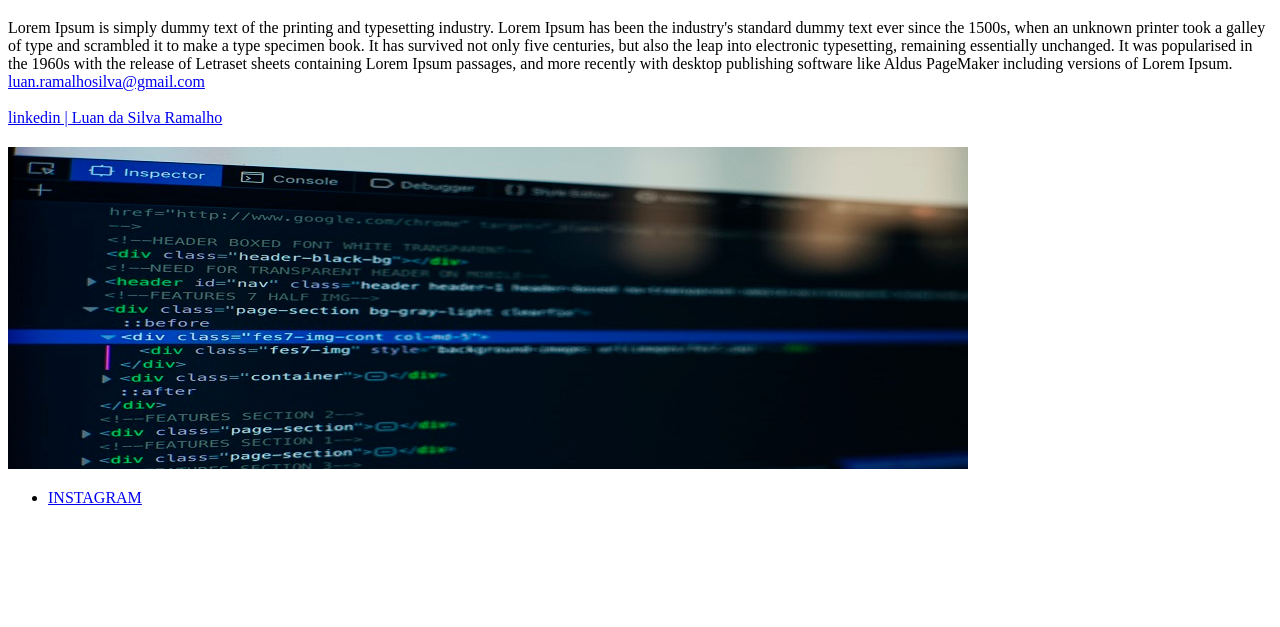
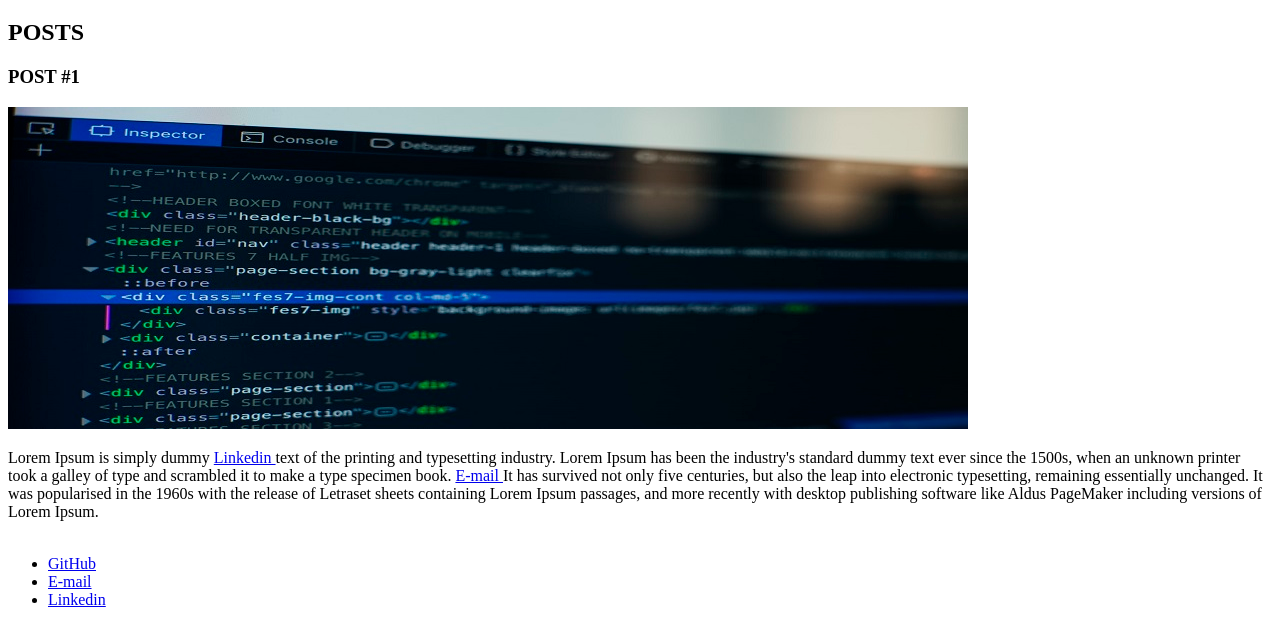
Before and after one commit to luanlsr/Bootcamp-everis-FullStack-developer, a plain HTML site: page views/index.html in a window 1280 px wide. Shown: the part 173-800 px from the top of the page. Drawn offline with Linux system fonts and the light colour scheme.

Commit message:
Atualização
Encerrado o Curso de HTML e inserido todas as tags propostas.

```diff
--- a/views/index.html
+++ b/views/index.html
@@ -1,5 +1,6 @@
 <!DOCTYPE html>
 <html lang="en">
+
 <head>
     <meta charset="UTF-8">
     <meta name="viewport" content="width=device-width, initial-scale=1.0">
@@ -7,38 +8,38 @@
 
     <link rel="shortcut icon" href="/dio_everis logo.png">
 </head>
+
 <body>
     <header>
         <img src="/img/IMG-20190207-WA0008.jpg" alt="ilustração do rosto de Luan Ramalho">
         <h1>Luan da Silva Ramalho</h1>
     </header>
-    <p>Lorem Ipsum is simply dummy text of the printing and typesetting industry. Lorem Ipsum has been the industry's standard dummy text ever since the 1500s, when an unknown printer took a galley of type and scrambled it to make a type specimen book. It has survived not only five centuries, but also the leap into electronic typesetting, remaining essentially unchanged. It was popularised in the 1960s with the release of Letraset sheets containing Lorem Ipsum passages, and more recently with desktop publishing software like Aldus PageMaker including versions of Lorem Ipsum.
-
-        <a href="mailto:luanfswd@gmail.com" target="_blank">luan.ramalhosilva@gmail.com</a><br><br>
-
-        <a href="https://www.linkedin.com/in/luan-ramalholsr" target="_blank">linkedin | Luan da Silva Ramalho</a>
-    </p>
     <section>
-        <h2></h2>
-
-
-
+        <h2>POSTS</h2>
+        <article>
+            <header>
+                <h3>POST #1</h3>
+                <img src="/img/html code.jpg" alt="Editor de texto mostrando códigos HTML">
+            </header>
+            <p>
+                Lorem Ipsum is simply dummy <a href="https://www.linkedin.com/in/luan-ramalholsr" target="_blank">Linkedin </a> text of the printing and typesetting industry. Lorem Ipsum has been the industry's standard dummy text ever since the 1500s, when an unknown printer took a galley of type and scrambled it to make a type specimen book. <a href="mailto:luanfswd@gmail.com" target="_blank">E-mail </a> It has survived not only five centuries, but also the leap into electronic typesetting, remaining
+                essentially unchanged. It was popularised in the 1960s with the release of Letraset sheets containing Lorem Ipsum passages, and more recently with desktop publishing software like Aldus PageMaker including versions of Lorem Ipsum.<br><br>
+            </p>
+        </article>
     </section>
-    <article>
-        <header>
-            <h3></h3>
-            <img src="/img/html code.jpg" alt="Editor de texto mostrando códigos HTML">
-
-
-        </header>
-
-    </article>
     <footer>
         <ul>
             <li>
-                <a href="www.instagram.com/luan_ramalholsr">INSTAGRAM</a>
+                <a href="https://github.com/luanlsr" target="_blank">GitHub</a>
+            </li>
+            <li>
+                <a href="mailto:luanfswd@gmail.com" target="_blank">E-mail</a>
+            </li>
+            <li>
+                <a href="https://www.linkedin.com/in/luan-ramalholsr" target="_blank">Linkedin</a>
             </li>
         </ul>
     </footer>
 </body>
+
 </html>
```
